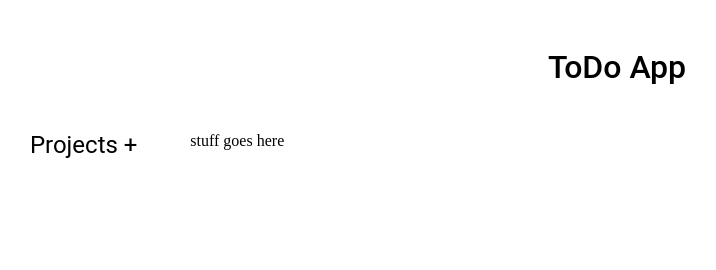
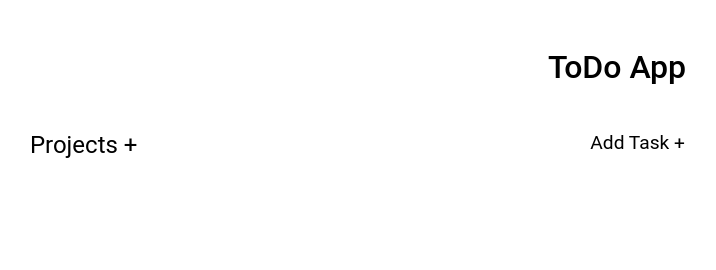
Before and after one commit to fadelyking/todo-list, a website built with webpack: page dist/index.html in a window 1280 px wide. Shown: the whole page, without its empty margins (23-739 px from the left). Built offline with nearby package versions, Linux system fonts and the light colour scheme.

Commit message:
Added a form that allows users to add tasks

```diff
--- a/src/addproject.js
+++ b/src/addproject.js
@@ -1,3 +1,5 @@
+import { Project } from ".";
+
 // Declaring Variables
 export const projects = [];
 
@@ -6,7 +8,8 @@ const projectsListHeader = document.querySelector(".project-list-header");
 const newProjectInput = document.createElement("input");
 const addProjectBtn = document.createElement("button");
 
-export function writeNewProjectName() {
+export function projectMaker() {
+	function writeNewProjectName() {
 		projectsListHeader.addEventListener("click", (e) => {
 			//Hide the header
 			projectsListHeader.setAttribute("id", "hide");
@@ -25,9 +28,11 @@ export function writeNewProjectName() {
 		});
 	}
 
-export function pushNewProjectToArray() {
+	// Push an object into the array
+	function pushNewProjectToArray() {
 		addProjectBtn.addEventListener("click", () => {
-		projects.push(`${newProjectInput.value}`);
+			const newProject = new Project(`${newProjectInput.value}`);
+			projects.push(`${newProject.title}`);
 
 			//Unhide the header
 			projectsListHeader.setAttribute("id", "none");
@@ -39,7 +44,7 @@ export function pushNewProjectToArray() {
 	}
 
 	// Add a button to remove array items
-export function deleteArrayContents() {
+	function deleteArrayContents() {
 		const proj = document.querySelectorAll(".project");
 		const deleteBtn = document.createElement("button");
 		deleteBtn.classList.toggle("delete-btn");
@@ -53,12 +58,11 @@ export function deleteArrayContents() {
 	}
 
 	// Loop over array and display contents
-export function displayArrayContents() {
+	function displayArrayContents() {
 		addProjectBtn.addEventListener("click", () => {
 			const proj = document.createElement("li");
 			for (let i = 0; i < projects.length; i++) {
 				proj.classList.add("project");
-			addProjectBtn.textContent = "YOO";
 				const last = projects.slice(-1);
 				proj.textContent = last;
 			}
@@ -66,3 +70,8 @@ export function displayArrayContents() {
 			deleteArrayContents();
 		});
 	}
+
+	writeNewProjectName();
+	pushNewProjectToArray();
+	displayArrayContents();
+}
--- /dev/null
+++ b/src/addtask.js
@@ -0,0 +1,66 @@
+import { Task } from ".";
+
+const addTask = document.querySelector(".add-task");
+const taskList = document.querySelector(".task-list");
+const form = document.createElement("form");
+form.setAttribute("method", "post");
+form.setAttribute("id", "hide");
+
+const fieldset = document.createElement("fieldset");
+fieldset.textContent = "Fill the fields below";
+
+const taskTitle = document.createElement("input");
+taskTitle.setAttribute("type", "text");
+taskTitle.setAttribute("name", "Title");
+taskTitle.setAttribute("placeholder", "Task Title");
+
+const taskDescription = document.createElement("input");
+taskDescription.setAttribute("type", "text");
+taskDescription.setAttribute("name", "Description");
+taskDescription.setAttribute("placeholder", "Task Description");
+
+const taskDate = document.createElement("input");
+taskDate.setAttribute("type", "date");
+taskDate.setAttribute("name", "Date");
+
+const taskPriority = document.createElement("input");
+taskPriority.setAttribute("type", "range");
+taskPriority.setAttribute("name", "Priority");
+taskPriority.setAttribute("placeholder", "Task Priority");
+
+const s = document.createElement("input");
+s.setAttribute("type", "submit");
+s.setAttribute("value", "Submit");
+
+addTask.appendChild(form);
+form.appendChild(fieldset);
+form.appendChild(taskTitle);
+form.appendChild(taskDescription);
+form.appendChild(taskDate);
+form.appendChild(taskPriority);
+form.appendChild(s);
+
+export const tasks = [];
+
+export function taskMaker() {
+	function writeNewTaskName() {
+		addTask.addEventListener("click", (e) => {
+			form.setAttribute("id", "unhide");
+		});
+
+		s.addEventListener("click", (e) => {
+			form.removeAttribute("id", "unhide");
+			const newTask = new Task(
+				`${taskTitle.value}`,
+				`${taskDescription.value}`,
+				`${taskDate.value}`,
+				`${taskPriority.value}`
+			);
+			tasks.push(newTask);
+			console.log(tasks);
+			e.preventDefault();
+		});
+	}
+
+	writeNewTaskName();
+}
--- a/src/index.js
+++ b/src/index.js
@@ -1,25 +1,33 @@
 import "./style.css";
-import { writeNewProjectName } from "./addproject";
-import { pushNewProjectToArray } from "./addproject";
-import { displayArrayContents } from "./addproject";
-import { deleteArrayContents } from "./addproject";
+import { projectMaker } from "./addproject";
+import { taskMaker } from "./addtask";
 
-const tasksList = [];
+// first create the add new tasks feature and then add new projects feature. Then, I would link the two classes together using the extends keyword (making Projects a parent to Tasks). Then I would add new tasks to an array within the Project object. //
+export class Project {
+	constructor(title) {
+		this.title = title;
+		this.tasks = [];
+	}
 
-class Tasks {
+	addTask(newTask) {
+		this.tasks.push(newTask);
+		console.log(newTask);
+	}
+}
+
+export class Task {
 	constructor(title, description, date, priority) {
 		(this.title = title),
 			(this.description = description),
 			(this.date = date),
 			(this.priority = priority);
 	}
-
-	task() {
-		return `Task Name = ${this.title} - Task Description = ${this.description}`;
-	}
 }
 
-writeNewProjectName();
-pushNewProjectToArray();
-displayArrayContents();
-/* deleteArrayContents(); */
+projectMaker();
+taskMaker();
+
+const sampleProj = new Project("project");
+const task = new Task("Golfing", "Play some Golf", "Sept", "Important");
+
+sampleProj.addTask(task);
--- a/src/style.css
+++ b/src/style.css
@@ -84,9 +84,17 @@ body {
 
 
 .main {
+	display: grid;
+	grid-template-columns: repeat(8, 1fr);
 	grid-column: 2/-1;
 }
 
 #hide {
 	display: none;
 }
+
+.add-task {
+	grid-column: 4/5;
+	font-family: "Roboto";
+    font-size: 1.2rem;
+}
```
Also changed, not shown: dist/index.html, dist/main.js. Lines whose indentation alone changed are shown as unchanged.
